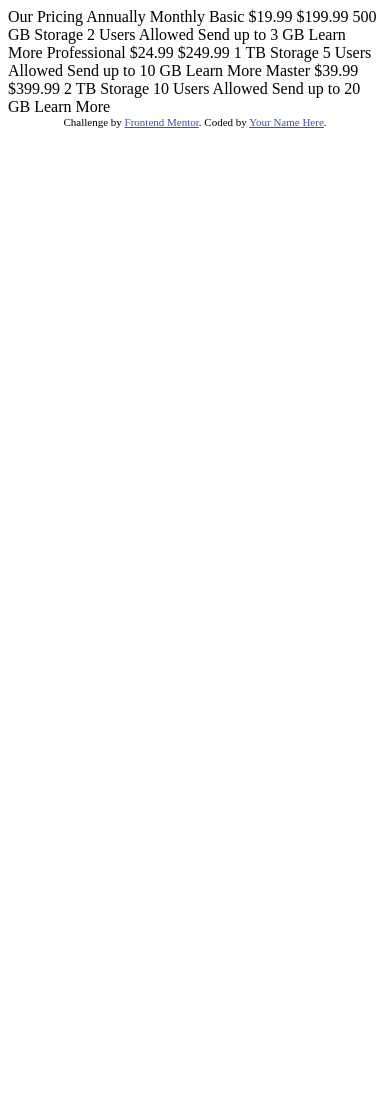
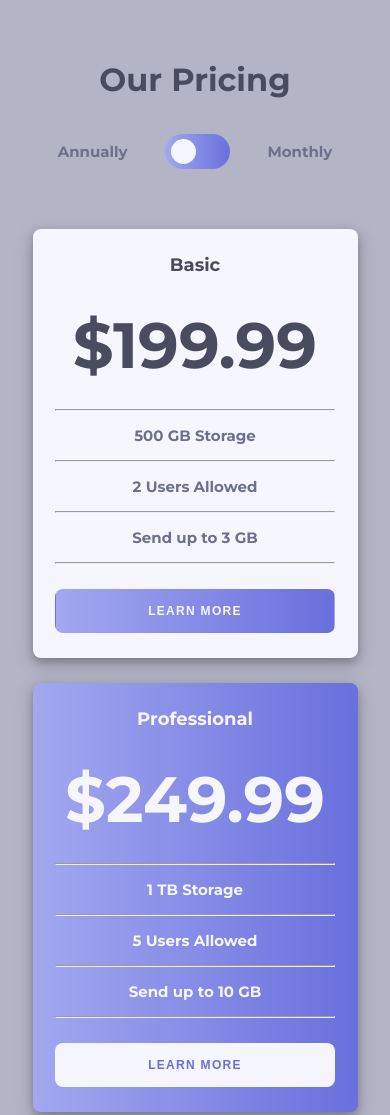
Before and after one commit to Gaston-Recalde/pricing-component-with-toggle, a plain HTML site: page index.html in a window 390 px wide. Shown: the top 1115 px of the page. Before the commit the page ends 844 px from the top, so only its background shows below. Drawn offline with Linux system fonts and the light colour scheme.

Commit message:
mobile design

```diff
--- a/index.html
+++ b/index.html
@@ -2,51 +2,88 @@
 <html lang="en">
 <head>
   <meta charset="UTF-8">
-  <meta name="viewport" content="width=device-width, initial-scale=1.0"> <!-- displays site properly based on user's device -->
+  <meta name="viewport" content="width=device-width, initial-scale=1.0">
 
   <link rel="icon" type="image/png" sizes="32x32" href="./images/favicon-32x32.png">
+  <link rel="stylesheet" href="./css/style.css">
 
-  <title>Frontend Mentor | [Challenge Name Here]</title>
+  <title>Pricing component with toggle</title>
 
-  <!-- Feel free to remove these styles or customise in your own stylesheet 👍 -->
-  <style>
-    .attribution { font-size: 11px; text-align: center; }
-    .attribution a { color: hsl(228, 45%, 44%); }
-  </style>
 </head>
 <body>
+  <header class="header">
 
-  Our Pricing
-  Annually
-  Monthly
+    <h1 class="header__h1">Our Pricing</h1>
 
-  Basic
-  &dollar;19.99
-  &dollar;199.99
-  500 GB Storage
-  2 Users Allowed
-  Send up to 3 GB
-  Learn More
+    <div class="header__selected">
+      <span class="header__span">Annually</span>
+      <div class="header__toggle">
+        <div class="toggle"></div>
+      </div>
+      <span class="header__span">Monthly</span>
+    </div>
 
-  Professional
-  &dollar;24.99
-  &dollar;249.99
-  1 TB Storage
-  5 Users Allowed
-  Send up to 10 GB
-  Learn More
+  </header>
 
-  Master
-  &dollar;39.99
-  &dollar;399.99
-  2 TB Storage
-  10 Users Allowed
-  Send up to 20 GB
-  Learn More
+  <main class="main">
 
-  <div class="attribution">
+    <section class="price">
+
+      <article class="price__card">
+        <div class="card__container">
+          <p class="card__category">Basic</p>
+          <h2 class="card__h2 card__h1-annually">&dollar;199.99</h2>
+          <!-- <h2 class="card__h2 card__h1-monthly">&dollar;19.99</h2> -->
+          <hr>
+          <p class="card__p">500 GB Storage</p>
+          <hr>
+          <p class="card__p">2 Users Allowed</p>
+          <hr>
+          <p class="card__p">Send up to 3 GB</p>
+          <hr>
+          <button class="card__button">Learn More</button>
+        </div>
+      </article>
+
+      <article class="price__card price__card-second">
+        <div class="card__container">
+          <p class="card__category">Professional</p>
+          <h2 class="card__h2 card__h1-annually">&dollar;249.99</h2>
+          <!-- <h2 class="card__h2 card__h1-monthly">&dollar;24.99</h2> -->
+          <hr>
+          <p class="card__p">1 TB Storage</p>
+          <hr>
+          <p class="card__p">5 Users Allowed</p>
+          <hr>
+          <p class="card__p">Send up to 10 GB</p>
+          <hr>
+          <button class="card__button">Learn More</button>
+        </div>
+      </article>
+
+      <article class="price__card">
+        <div class="card__container">
+          <p class="card__category">Master</p>
+          <h2 class="card__h2 card__h1-annually">&dollar;399.99</h2>
+          <!-- <h2 class="card__h2 card__h1-monthly">&dollar;39.99</h2> -->
+          <hr>
+          <p class="card__p">2 TB Storage</p>
+          <hr>
+          <p class="card__p">10 Users Allowed</p>
+          <hr>
+          <p class="card__p">Send up to 20 GB</p>
+          <hr>
+          <button class="card__button">Learn More</button>
+        </div>
+      </article>
+
+    </section>
+
+  </main>
+
+  <!-- <div class="attribution">
     Challenge by <a href="https://www.frontendmentor.io?ref=challenge" target="_blank">Frontend Mentor</a>.
-    Coded by <a href="#">Your Name Here</a>.
-  </div>
+    Coded by <a href="https://gaston-recalde-portafolio.netlify.app" target="_blank">Gastón Recalde</a>.
+  </div> -->
 </body>
 </html>
--- /dev/null
+++ b/sass/_general.scss
@@ -0,0 +1,22 @@
+@import url('https://fonts.googleapis.com/css2?family=Montserrat:wght@700&display=swap');
+
+*{
+    margin: 0;
+    padding: 0;
+    box-sizing: border-box;
+    text-decoration: none;
+}
+
+html{
+    font-size: 62.5%;
+}
+
+body{
+    font-family: 'Montserrat', sans-serif;
+    font-size: 15px;
+    background-color: $light-grayish-blue;
+}
+
+
+.attribution { font-size: 11px; text-align: center; }
+.attribution a { color: hsl(228, 45%, 44%); }
--- /dev/null
+++ b/sass/_main.scss
@@ -0,0 +1,139 @@
+.header{
+    width: 80%;
+    margin: 0 auto;
+    text-align: center;
+    margin-top: 60px;
+
+    &__h1{
+        color: $dark-grayish-blue;
+        font-size: 32px;
+        margin-bottom: 35px;
+    }
+
+    &__selected{
+        display: flex;
+        justify-content: space-around;
+        align-items: center;
+        margin-bottom: 60px;
+
+        span{
+            color: $grayish-blue;
+        }
+
+        .header__toggle{
+            width: 65px;
+            height: 35px;
+            background-image: linear-gradient($linear-gradient);
+            border-radius: 50px;
+            position: relative;
+
+            &:hover{
+                cursor: pointer;
+                opacity: .75;
+            }
+
+            .toggle{
+                width: 25px;
+                height: 25px;
+                border-radius: 50px;
+                background-color: $very-light-grayish-blue;
+                position: absolute;
+                top: 15%;
+                left: 10%;
+                transition: all .300s ease-in-out;
+
+                &:active{
+                    left: 50%;
+                }
+            }
+        }
+    }
+}
+
+.price{
+    display: flex;
+    flex-direction: column;
+    gap: 25px;
+
+    &__card{
+        width: 325px;
+        margin: 0 auto;
+        background-color: $very-light-grayish-blue;
+        border-radius: 8px;
+        box-shadow: 0 4px 8px 0 rgba(0, 0, 0, 0.2), 0 6px 20px 0 rgba(0, 0, 0, 0.19);
+
+        .card__container{
+            width: 86%;
+            margin: 0 auto;
+            text-align: center;
+            padding: 25px 0;
+
+            .card__category{
+                color: $dark-grayish-blue;
+                font-size: 18px;
+                margin-bottom: 30px;
+            }
+
+            .card__h2{
+                font-size: 64px;
+                color: $dark-grayish-blue;
+                margin-bottom: 25px;
+            }
+
+            hr{
+                background-color: $light-grayish-blue;
+            }
+
+            .card__p{
+                margin-top: 15px;
+                margin-bottom: 15px;
+                color: $grayish-blue;
+            }
+
+            .card__button{
+                margin-top: 25px;
+                width: 100%;
+                color: $very-light-grayish-blue;
+                padding: 14px 0;
+                border-radius: 8px;
+                background-image: linear-gradient($linear-gradient);
+                border: 1px solid transparent;
+                text-transform: uppercase;
+                font-weight: 700;
+                font-size: 12px;
+                letter-spacing: 1.3px;
+
+                &:hover{
+                    cursor: pointer;
+                    border: 1px solid hsl(237, 63%, 64%);
+                    background-image: inherit;
+                    color: hsl(237, 63%, 64%);
+                }
+            }
+        }
+    }
+
+    &__card-second{
+        background-image: linear-gradient($linear-gradient);
+
+        .card__container{
+
+            .card__category, .card__h2, hr, .card__p{
+                color: $very-light-grayish-blue;
+            }
+
+            .card__button{
+                color: hsl(237, 63%, 64%);
+                background-color: $very-light-grayish-blue;
+                background-image: none;
+
+                &:hover{
+                    color: $very-light-grayish-blue;
+                    background-color: transparent;
+                    border: 1px solid $very-light-grayish-blue;
+                }
+            }
+
+        }
+    }
+}
--- /dev/null
+++ b/sass/style.scss
@@ -0,0 +1,18 @@
+// Variables
+
+// ## Colors
+
+// ### Primary
+
+$linear-gradient: (to right, hsl(236, 72%, 79%), hsl(237, 63%, 64%));
+// $linear-gradient-2: (to bottom, hsl(236, 72%, 79%), hsl(237, 63%, 64%));
+
+// ### Neutral
+
+$very-light-grayish-blue: hsl(240, 78%, 98%);
+$light-grayish-blue: hsl(234, 14%, 74%);
+$grayish-blue: hsl(233, 13%, 49%);
+$dark-grayish-blue: hsl(232, 13%, 33%);
+
+@import 'general';
+@import 'main';
```
Also changed, not shown: css/style.css (added), 3 other files.
